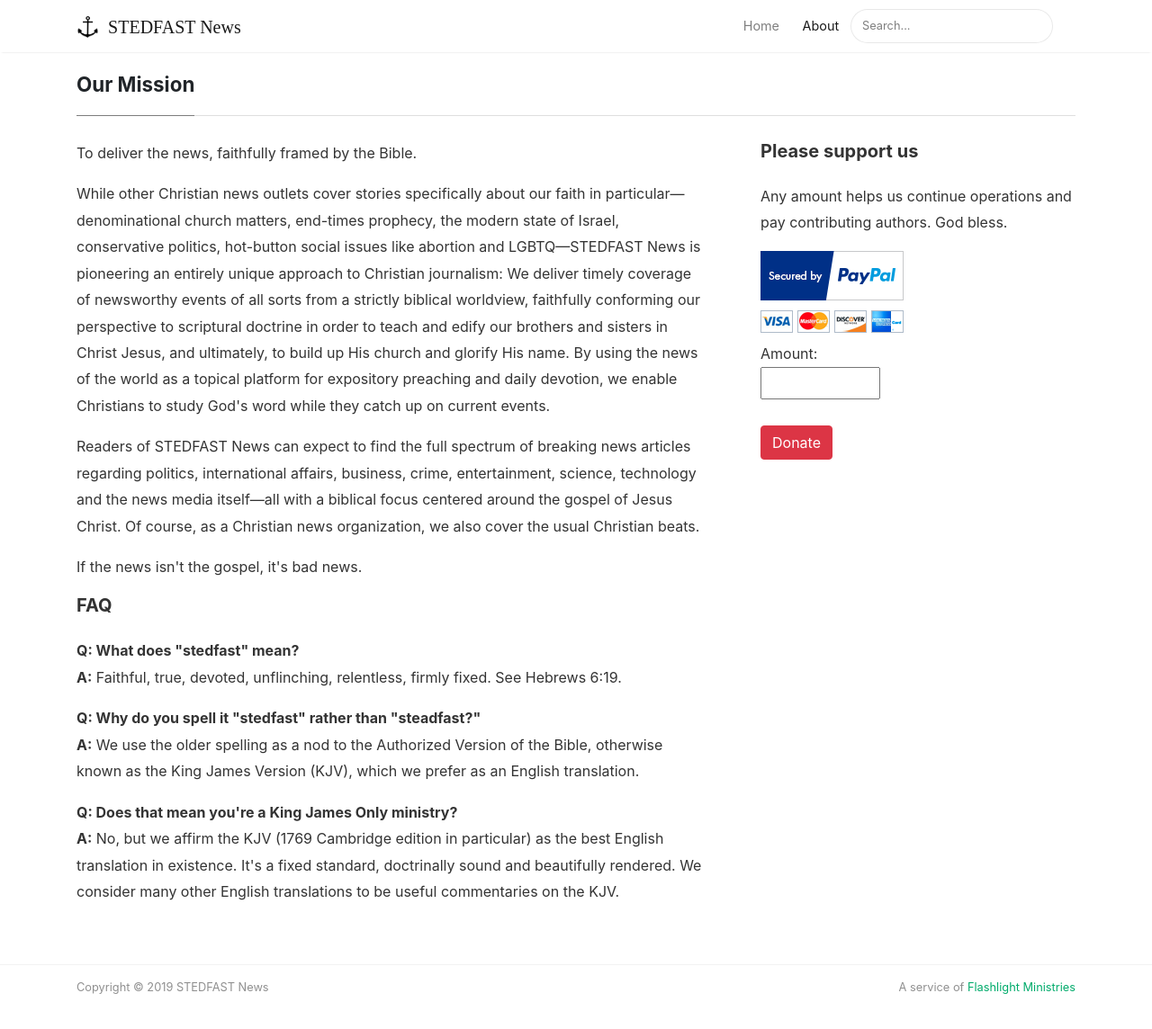
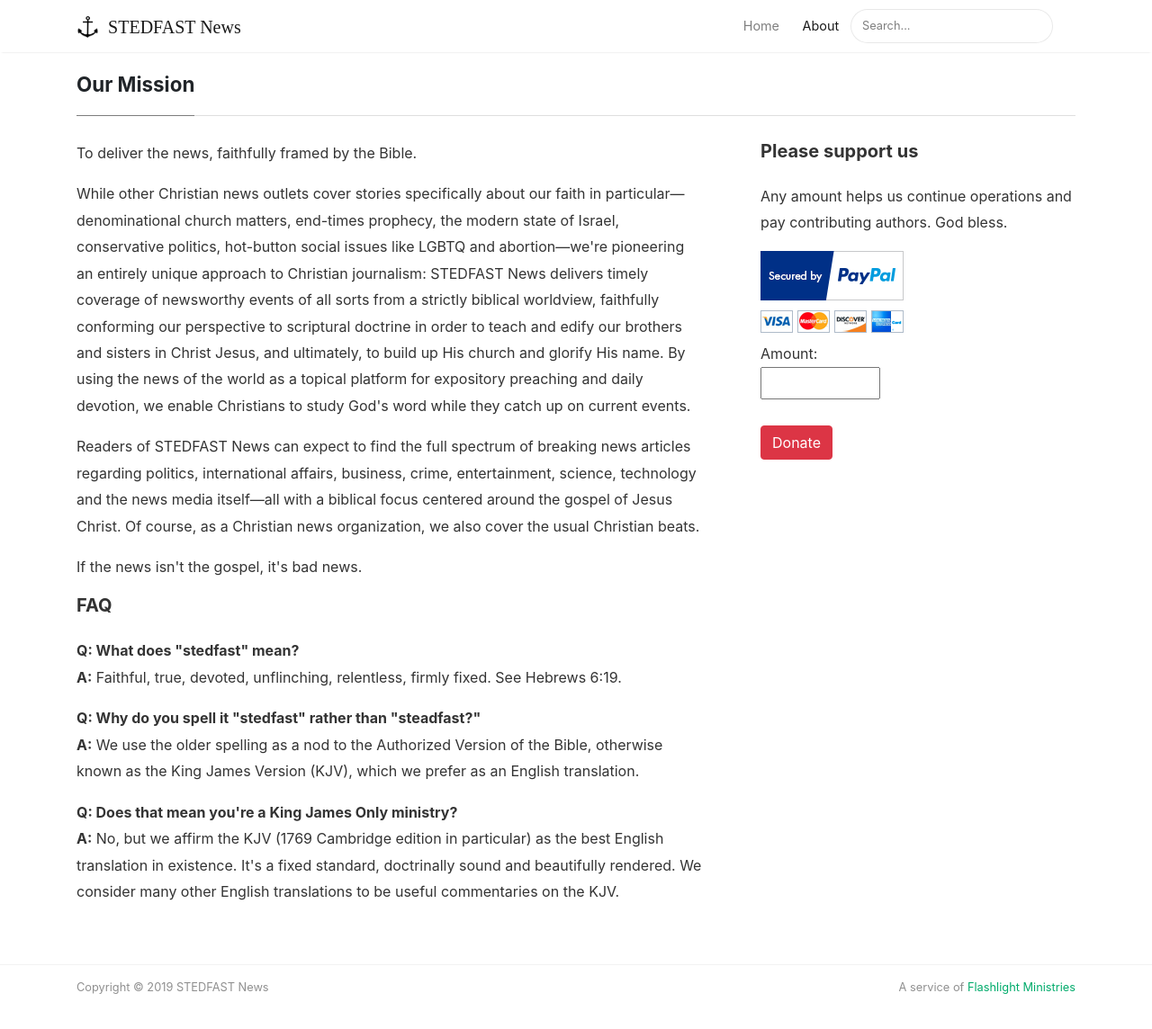
Before and after one commit to flashlightministries/stedfastnews, a Jekyll site: the page built from _pages/about.md, in a window 1280 px wide and 1182 px high. Shown: the top 1144 px of the window at 90% size. Built offline with Jekyll 4.4.1, drawn with Linux system fonts in a browser that asks for light colours; nearby versions of some CDN libraries.

Commit message:
Update about.md

```diff
--- a/_pages/about.md
+++ b/_pages/about.md
@@ -9,7 +9,7 @@ permalink: /about
   <p>To deliver the news, faithfully framed by the Bible.</p>
 
   <p>
-    While other Christian news outlets cover stories specifically about our faith in particular&mdash;denominational church matters, end-times prophecy, the modern state of Israel, conservative politics, hot-button social issues like abortion and LGBTQ&mdash;STEDFAST News is pioneering an entirely unique approach to Christian journalism: We deliver timely coverage of newsworthy events of all sorts from a strictly biblical worldview, faithfully conforming our perspective to scriptural doctrine in order to teach and edify our brothers and sisters in Christ Jesus, and ultimately, to build up His church and glorify His name. By using the news of the world as a topical platform for expository preaching and daily devotion, we enable Christians to study God's word while they catch up on current events.
+    While other Christian news outlets cover stories specifically about our faith in particular&mdash;denominational church matters, end-times prophecy, the modern state of Israel, conservative politics, hot-button social issues like LGBTQ and abortion&mdash;we're pioneering an entirely unique approach to Christian journalism: STEDFAST News delivers timely coverage of newsworthy events of all sorts from a strictly biblical worldview, faithfully conforming our perspective to scriptural doctrine in order to teach and edify our brothers and sisters in Christ Jesus, and ultimately, to build up His church and glorify His name. By using the news of the world as a topical platform for expository preaching and daily devotion, we enable Christians to study God's word while they catch up on current events.
   </p>
 
   <p>
```
